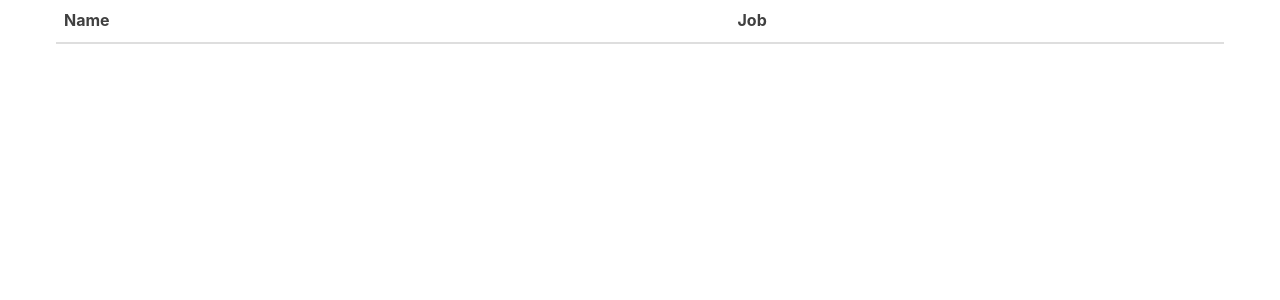
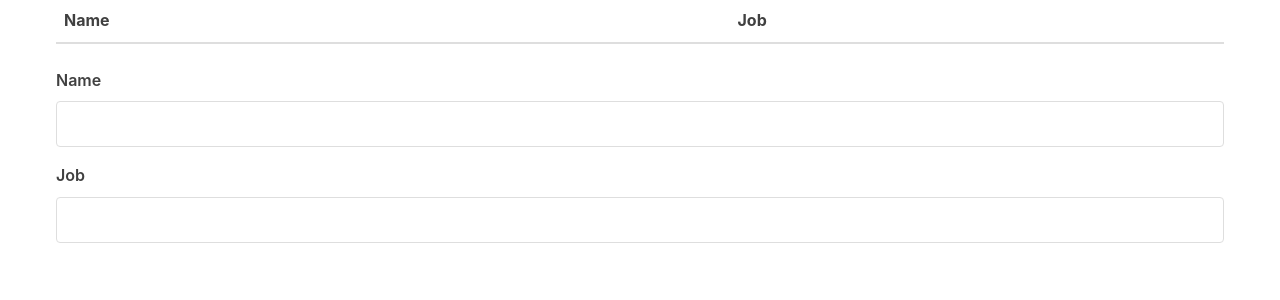
Before and after one commit to rbverissimo/react-tutorial, a React (Create React App) app: page / in a window 1280 px wide. Shown: the top 300 px of the page. Built offline with nearby package versions, Linux system fonts and the light colour scheme.

Commit message:
Implemented the <Form/> JSX into the return from the App.js

```diff
--- a/src/App.js
+++ b/src/App.js
@@ -25,6 +25,7 @@ class App extends Component {
           characterData={characters}
           removeCharacter={this.removeCharacter}
         />
+        <Form />
       </div>
     );
   }
```
